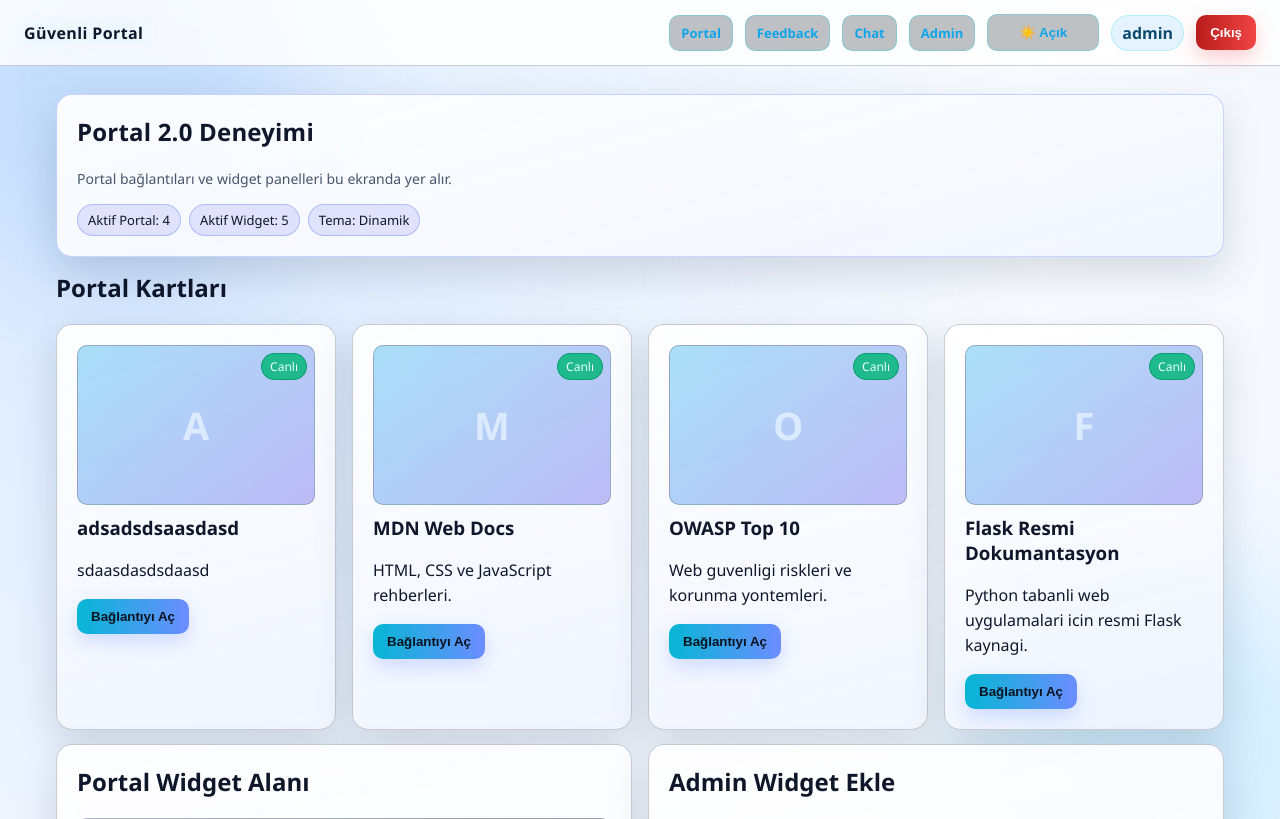
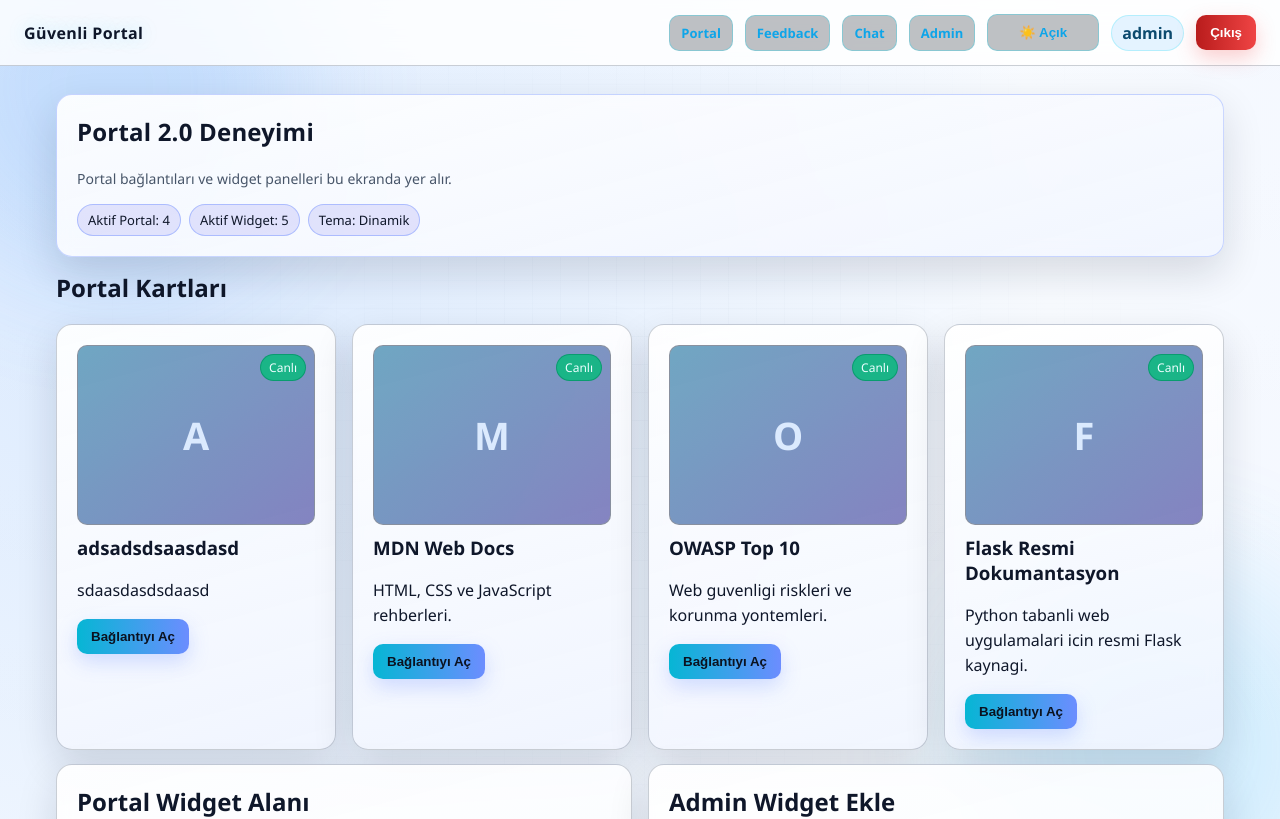
Before and after one commit to YusufTGNS/portal_web, a Flask app: page /portal in a window 1280 px wide. Shown: the top 819 px of the page. Run offline with Flask 3, Linux system fonts and the light colour scheme; a user stored in the database is signed in; data comes from the database, SQL or seed files in the repository; parts of the project's set-up code (start-up, migrations or seed data) failed here and were passed over; some libraries are stand-ins or nearby versions.

Commit message:
thumbnail fix

```diff
--- a/static/style.css
+++ b/static/style.css
@@ -389,14 +389,22 @@ input:focus {
 .portal-thumb-wrap {
   position: relative;
   margin-bottom: 10px;
+  height: 180px;
+  border-radius: 10px;
+  border: 1px solid rgba(100, 116, 139, 0.42);
+  background: rgba(2, 6, 23, 0.35);
+  overflow: hidden;
+  display: flex;
+  align-items: center;
+  justify-content: center;
 }
 
 .portal-thumb {
   width: 100%;
-  height: 160px;
-  object-fit: cover;
-  border-radius: 10px;
-  border: 1px solid rgba(100, 116, 139, 0.42);
+  height: 100%;
+  object-fit: contain;
+  border-radius: 0;
+  border: none;
   transform: scale(1);
   transition: transform 0.25s ease, filter 0.25s ease;
 }
@@ -410,6 +418,7 @@ input:focus {
   display: flex;
   align-items: center;
   justify-content: center;
+  height: 100%;
   background: linear-gradient(135deg, rgba(14, 165, 233, 0.35), rgba(79, 70, 229, 0.35));
   font-size: 38px;
   font-weight: 800;
```
